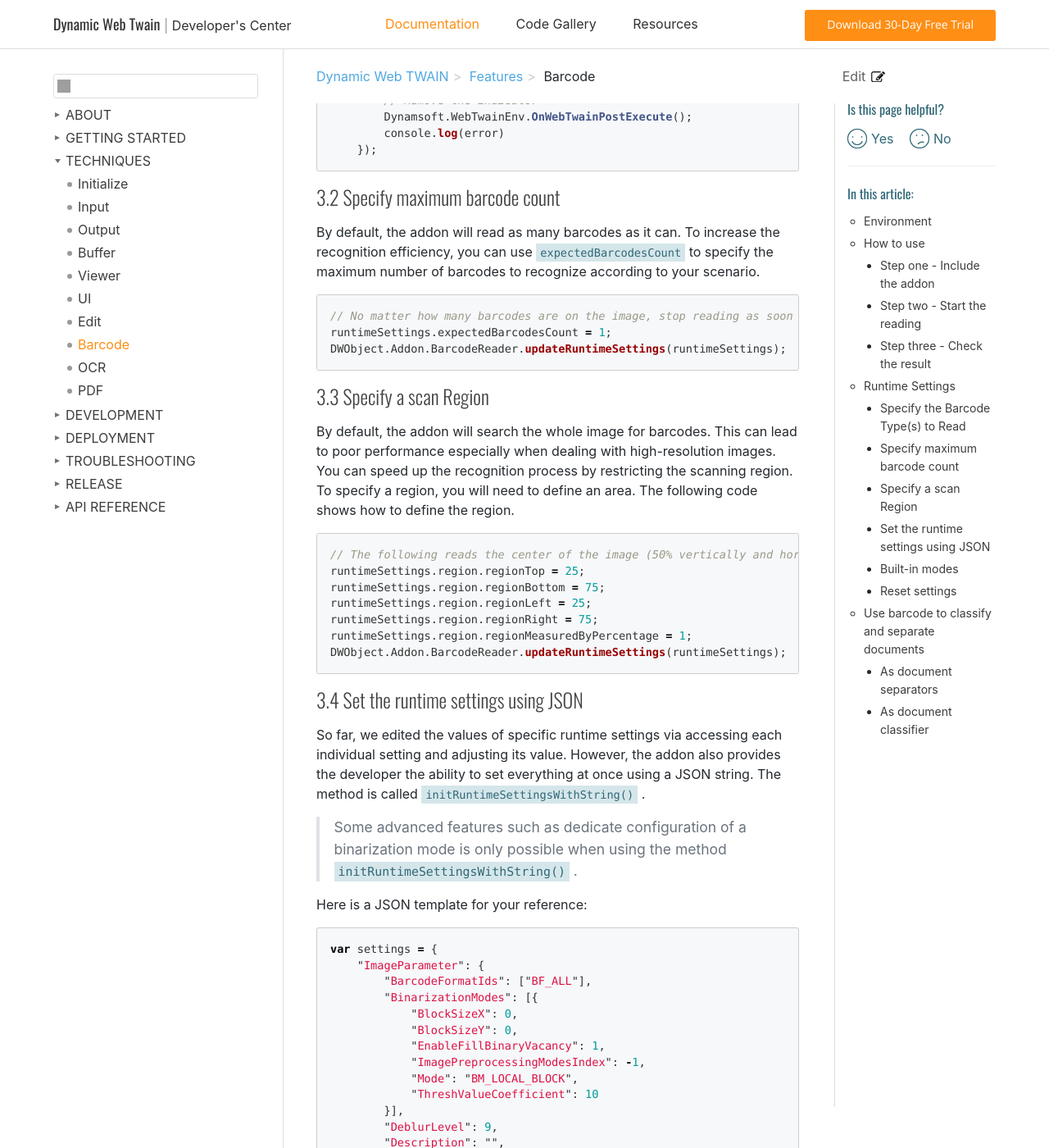
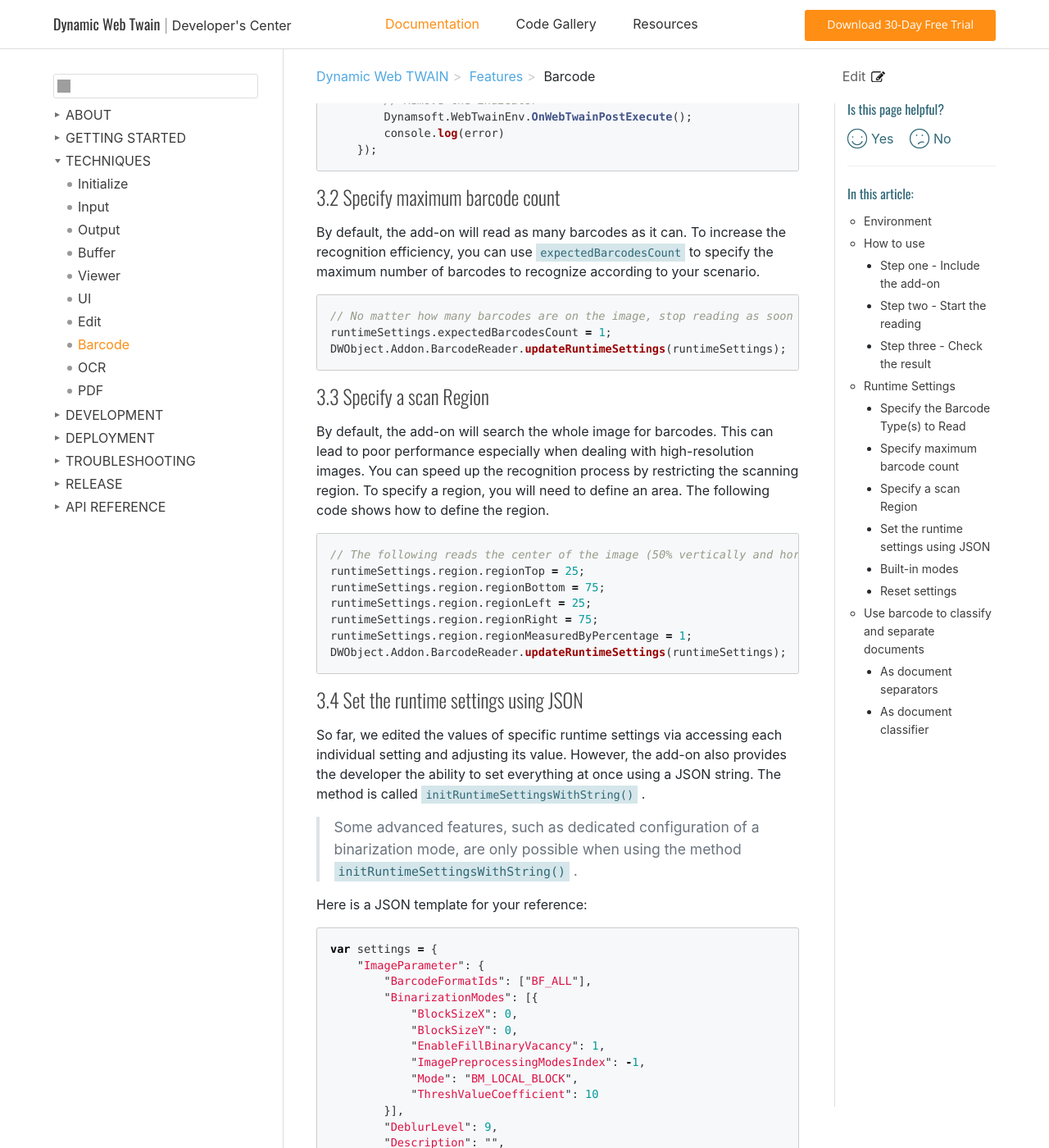
Before and after one commit to ztyyLV/web-twain-docs, a Jekyll site: the page built from indepth/features/barcode.md, in a window 1280 px wide and 1400 px high, scrolled down 3379 px. Shown: the whole window at 82% size. Built offline with Jekyll 4.4.1, drawn with Linux system fonts in a browser that asks for light colours; comment, search, counter and statistics services are not loaded; some of the changed text lies outside the part shown; grey boxes are pictures that could not be loaded.

Commit message:
First Pass

````diff
--- a/indepth/features/barcode.md
+++ b/indepth/features/barcode.md
@@ -23,19 +23,19 @@ With the increasing use of barcode reading in document management systems, the B
 
 ## How to use
 
-### Step one - Include the addon
+### Step one - Include the add-on
 
-To include this addon is to reference the necessary JavaScript file which is included in the [resources files]({{site.about}}faqs.html#what-are-the-resources-files).
+To include this add-on is to reference the necessary JavaScript file which is included in the [resources files]({{site.about}}faqs.html#what-are-the-resources-files).
 
 > If you are using the [dwt package](https://www.npmjs.com/package/dwt), the barcode reader is already included in the main JavaScript file ( `dynamsoft.webtwain.min.js` or `dynamsoft.webtwain.min.mjs` ) which means you can skip this step.
 
 ``` html
-<script src="dynamsoft.webtwain.addon.barcodereader.js"> </script>
+<script src="Resources/addon/dynamsoft.webtwain.addon.barcodereader.js"> </script>
 ```
 
 ### Step two - Start the reading
 
-Now that the addon has been referenced, we can call [ `decode()` ]({{site.info}}api/Addon_BarcodeReader.html#initruntimesettingswithstring) to start reading barcode(s).
+Now that the add-on has been referenced, we can call [ `decode()` ]({{site.info}}api/Addon_BarcodeReader.html#initruntimesettingswithstring) to start reading barcode(s).
 
 ``` javascript
 function readBarcodes(imageIndex) {
@@ -52,7 +52,7 @@ function readBarcodes(imageIndex) {
 }
 ```
 
-Note that the barcode reading does take a bit of time, so it'll help to add an indicator as mentioned in [Loader Bar and Backdrop]({{site.indepth}}ui.html#loader-bar-and-backdrop)
+Note that the barcode reading does take a bit of time, so it will help to add an indicator as mentioned in [Loader Bar and Backdrop]({{site.indepth}}ui.html#loader-bar-and-backdrop)
 
 ``` javascript
 function readBarcodes(imageIndex) {
@@ -99,11 +99,11 @@ DWObject.Addon.BarcodeReader.decode(imageIndex)
 
 Most of the time, you simply need to use the default decode method to read most of the barcode images out there. However, you may encounter some barcodes that fail to be read and sometimes you might want to limit which barcode types the reader should pick up, and more.
 
-The runtime settings of the addon give you access to a wide array of customizable parameters, all of which you can check out with the method [ `getRuntimeSettings()` ]({{site.info}}api/Addon_BarcodeReader.html#getruntimesettings) and change with the method [ `updateRuntimeSettings()` ]({{site.info}}api/Addon_BarcodeReader.html#updateruntimesettings). Now to demonstrate a few typical customization scenarios:
+The runtime settings of the add-on give you access to a wide array of customizable parameters, all of which you can check out with the method [ `getRuntimeSettings()` ]({{site.info}}api/Addon_BarcodeReader.html#getruntimesettings) and change with the method [ `updateRuntimeSettings()` ]({{site.info}}api/Addon_BarcodeReader.html#updateruntimesettings). Now to demonstrate a few typical customization scenarios:
 
 ### Specify the Barcode Type(s) to Read
 
-By default, the addon will read all the supported barcode types from the image. (See the `Supported Symbologies` in the [overview page](https://www.dynamsoft.com/Products/Dynamic-Barcode-Reader.aspx) for the full list.)
+By default, the add-on will read all the supported barcode types from the image. (See the `Supported Symbologies` in the [overview page](https://www.dynamsoft.com/Products/Dynamic-Barcode-Reader.aspx) for the full list.)
 
 If your license only covers a subset of the full list or you want to read specific barcode types, you can use `barcodeFormatIds` and `barcodeFormatIds2` to specify the barcode format(s). For example, to enable only 1D barcode reading, you can use the following code snippet:
 
@@ -137,7 +137,7 @@ DWObject.Addon.BarcodeReader.getRuntimeSettings()
 
 ### Specify maximum barcode count
 
-By default, the addon will read as many barcodes as it can. To increase the recognition efficiency, you can use `expectedBarcodesCount` to specify the maximum number of barcodes to recognize according to your scenario.
+By default, the add-on will read as many barcodes as it can. To increase the recognition efficiency, you can use `expectedBarcodesCount` to specify the maximum number of barcodes to recognize according to your scenario.
 
 ``` javascript
 // No matter how many barcodes are on the image, stop reading as soon as one barcode is found
@@ -147,7 +147,7 @@ DWObject.Addon.BarcodeReader.updateRuntimeSettings(runtimeSettings);
 
 ### Specify a scan Region
 
-By default, the addon will search the whole image for barcodes. This can lead to poor performance especially when dealing with high-resolution images. You can speed up the recognition process by restricting the scanning region. To specify a region, you will need to define an area. The following code shows how to define the region.
+By default, the add-on will search the whole image for barcodes. This can lead to poor performance especially when dealing with high-resolution images. You can speed up the recognition process by restricting the scanning region. To specify a region, you will need to define an area. The following code shows how to define the region.
 
 ``` javascript
 // The following reads the center of the image (50% vertically and horizontally)
@@ -161,9 +161,9 @@ DWObject.Addon.BarcodeReader.updateRuntimeSettings(runtimeSettings);
 
 ### Set the runtime settings using JSON
 
-So far, we edited the values of specific runtime settings via accessing each individual setting and adjusting its value. However, the addon also provides the developer the ability to set everything at once using a JSON string. The method is called [ `initRuntimeSettingsWithString()` ]({{site.info}}api/Addon_BarcodeReader.html#initruntimesettingswithstring).
+So far, we edited the values of specific runtime settings via accessing each individual setting and adjusting its value. However, the add-on also provides the developer the ability to set everything at once using a JSON string. The method is called [ `initRuntimeSettingsWithString()` ]({{site.info}}api/Addon_BarcodeReader.html#initruntimesettingswithstring).
 
-> Some advanced features such as dedicate configuration of a binarization mode is only possible when using the method `initRuntimeSettingsWithString()` .
+> Some advanced features, such as dedicated configuration of a binarization mode, are only possible when using the method `initRuntimeSettingsWithString()` .
 
 Here is a JSON template for your reference:
 
@@ -237,10 +237,10 @@ DWObject.Addon.BarcodeReader.initRuntimeSettingsWithString(JSONString).then( /*.
 
 ### Built-in modes
 
-If you are not sure how to change the `RuntimSettings` , the addon also comes with three built-in modes for you to choose from
+If you are not sure how to change the `RuntimeSettings` , the add-on also comes with three built-in modes for you to choose from
 
-* `speed` : fast but may miss some codes
-* `coverage` : slow but cover most codes
+* `speed` : fast but may miss some barcodes
+* `coverage` : slow but covers most barcodes
 * `balance` : between `speed` and `coverage`
 
 The following shows their differences
````
Also changed, not shown: other parts of indepth/features/barcode.md (+2 -2 lines), about/license.md (+6 -5 lines), getstarted/platform.md (+1 -1 lines), indepth/development/topics.md (+2 -2 lines), indepth/development/vue.md (+8 -8 lines), indepth/features/output.md (+17 -17 lines).
